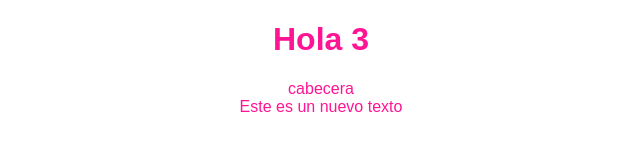
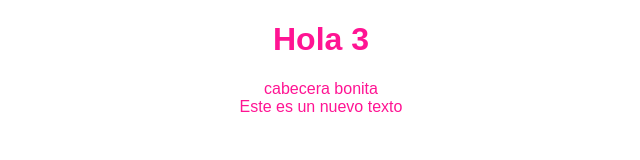
Before and after one commit to ivancastro/hyperBlog, a plain HTML site: page index.html in a window 1280 px wide. Shown: the full height of the page, 319-959 px from the left. Drawn offline with Linux system fonts and the light colour scheme.

Commit message:
cabecera bonita

```diff
--- a/index.html
+++ b/index.html
@@ -10,7 +10,7 @@
     <h1>Hola 3</h1>
     <div id="container">
         <div id="cabecera">
-            cabecera
+            cabecera bonita
         </div>
         Este es un nuevo texto
     </div>
```
